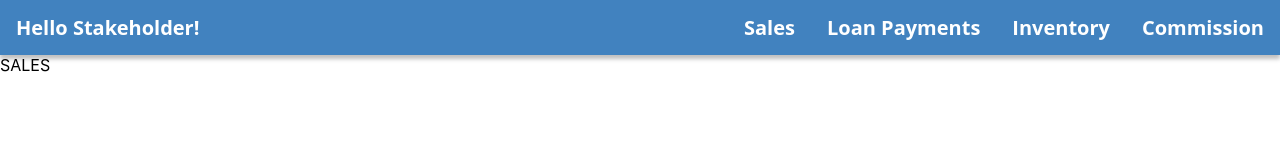
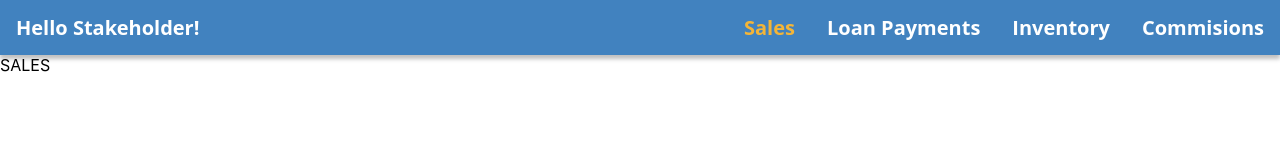
Before and after one commit to BootsStribling/see-suite-FE, a React (Create React App) app: page /sales in a window 1280 px wide. Shown: the top 160 px of the page. Built offline with nearby package versions, Linux system fonts and the light colour scheme.

Commit message:
style edits for active link colors

```diff
--- a/src/components/Dashboard/Dashboard.css
+++ b/src/components/Dashboard/Dashboard.css
@@ -46,6 +46,6 @@
 }
 
 .text-link {
-  color: inherit;
-  text-decoration: inherit;
+    color: white;
+    text-decoration: none;
 }
--- a/src/components/NavBar/NavBar.css
+++ b/src/components/NavBar/NavBar.css
@@ -35,7 +35,12 @@ li {
   /* list-style-type: none; */
 }
 
-.text-link {
-  color: inherit;
+.text-link a {
+  color: white;
   text-decoration: inherit;
 }
+
+.active a {
+  color: #f3b538;
+  text-decoration: inherit;
+}
--- a/src/components/NavBar/NavBar.jsx
+++ b/src/components/NavBar/NavBar.jsx
@@ -1,29 +1,39 @@
-import { Link, Routes, Route } from 'react-router-dom'
-import "./NavBar.css"
-import Sales from '../Sales/Sales'
+import { Link, Routes, Route, useLocation } from "react-router-dom";
+import "./NavBar.css";
+import Sales from "../Sales/Sales";
 import Dashboard from "../Dashboard/Dashboard";
 
 const NavBar = () => {
+  const location = useLocation()
+  const renderNavLink = (to, label) => {
+    const isActiveRoute = to === location.pathname;
+    const className = isActiveRoute ? "text-link active" : "text-link";
+    return (
+      <li className={className}>
+        <Link to={to}>{label}</Link>
+      </li>
+    );
+  };
+
   return (
     <>
       <nav>
         <div>
-            <li className='greeting'>Hello Stakeholder!</li>
+          <li className="greeting">Hello Stakeholder!</li>
         </div>
         <ul>
-            <li><Link className='text-link' to="/sales" style={{ textDecoration: 'none' }}>Sales</Link></li>
-            <li><Link className='text-link' to="" style={{ textDecoration: 'none' }}>Loan Payments</Link></li>
-            <li><Link className='text-link' to="" style={{ textDecoration: 'none' }}>Inventory</Link></li>
-            <li><Link className='text-link' to="" >Commission</Link></li>
+          {renderNavLink("/sales", "Sales")}
+          {renderNavLink("", "Loan Payments")}
+          {renderNavLink("", "Inventory")}
+          {renderNavLink("", "Commisions")}
         </ul>
       </nav>
       <Routes>
-          <Route path="/" exact element={ <Dashboard />} />
-          <Route path="/sales" element={ <Sales />} />
+        <Route path="/" exact element={<Dashboard />} />
+        <Route path="/sales" element={<Sales />} />
       </Routes>
+    </>
+  );
+};
 
-    </>
-  )
-}
-
-export default NavBar
+export default NavBar;
```
Lines whose indentation alone changed are shown as unchanged.
